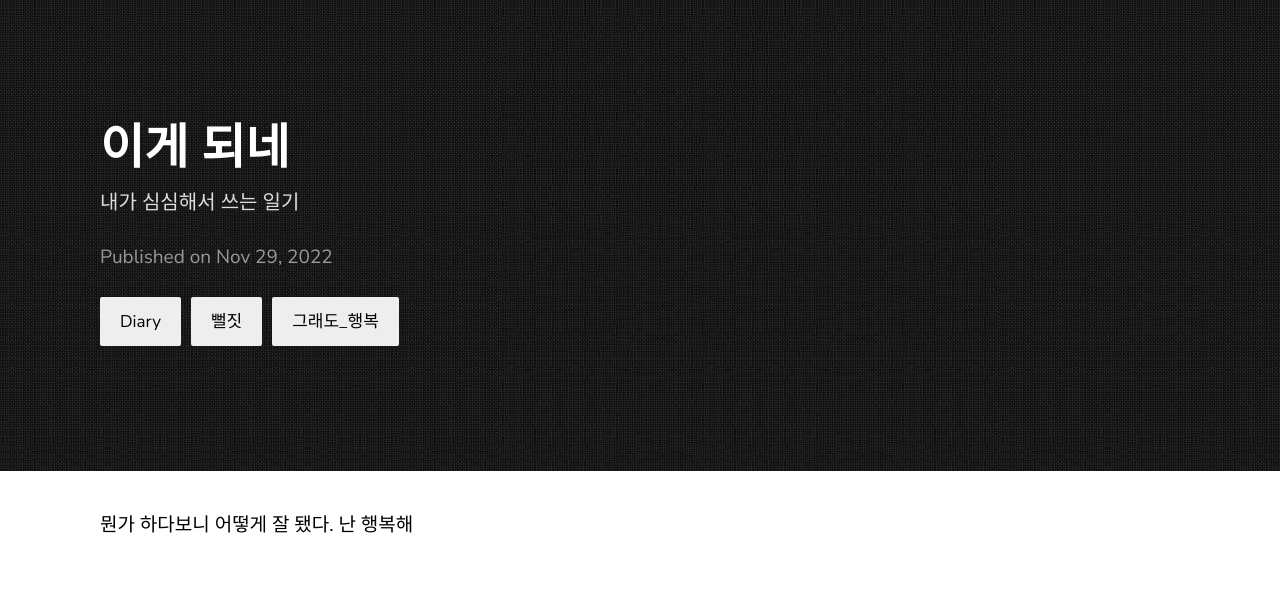
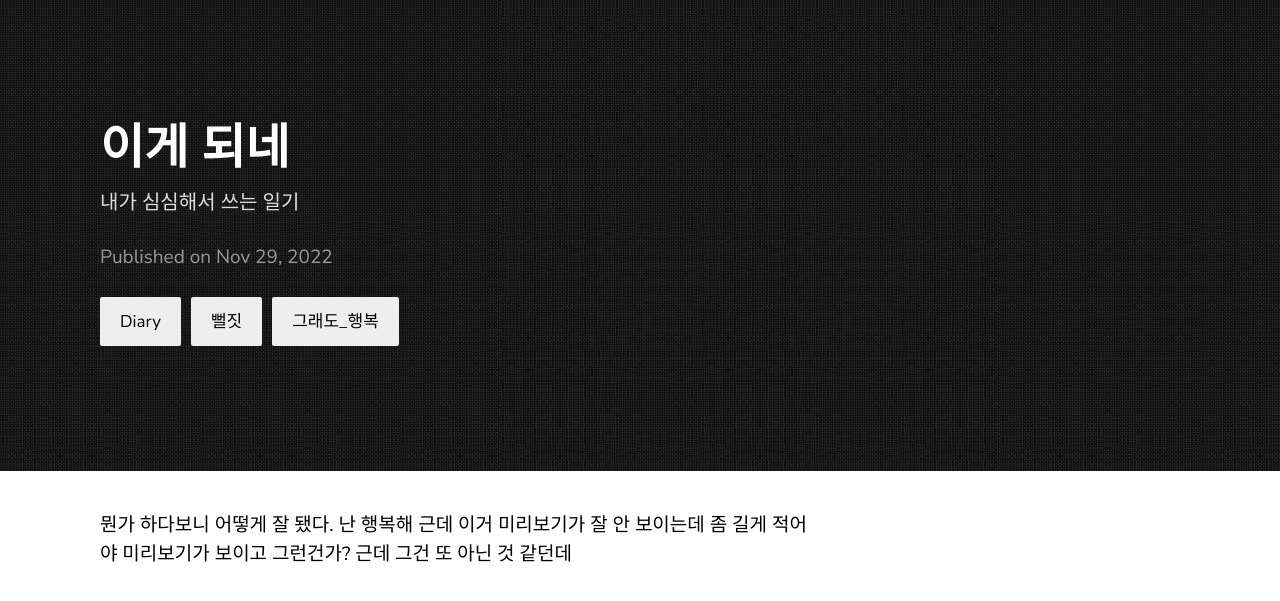
Before and after one commit to ritnis4751/ritnis4751.github.io, a Jekyll site: the page built from _posts/2022-11-30-Why_I_Can't_Do_this.md, in a window 1280 px wide. Shown: the top 601 px of the page. Built offline with Jekyll 4.4.1, drawn with Linux system fonts in a browser that asks for light colours.

Commit message:
Update 2022-11-30-Why_I_Can't_Do_this.md

```diff
--- a/_posts/2022-11-30-Why_I_Can't_Do_this.md
+++ b/_posts/2022-11-30-Why_I_Can't_Do_this.md
@@ -6,3 +6,4 @@ date:   2022-11-30 04:03:55 +0900
 categories: Diary 뻘짓 그래도_행복
 ---
 뭔가 하다보니 어떻게 잘 됐다. 난 행복해
+근데 이거 미리보기가 잘 안 보이는데 좀 길게 적어야 미리보기가 보이고 그런건가? 근데 그건 또 아닌 것 같던데
```
